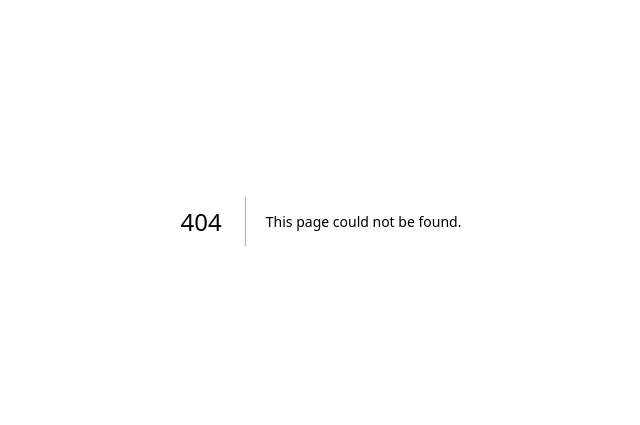
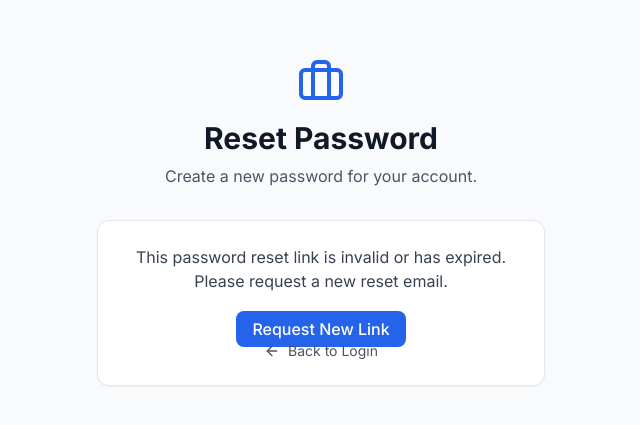
Before and after one commit to buladia9-hash/jobgshock, a Next.js app: page /reset-password in a window 1280 px wide. Before the commit this address had no page. Shown: the part 179-604 px from the top of the page, without its empty margins (319-959 px from the left). Built offline with nearby package versions, Linux system fonts and the light colour scheme; no server answers.

Commit message:
Complete forgot password flow

```diff
--- a/app/(auth)/login/page.tsx
+++ b/app/(auth)/login/page.tsx
@@ -46,15 +46,17 @@ export default function Login() {
             <input type="email" value={email} onChange={(e) => setEmail(e.target.value)} className="input" required />
           </div>
           <div className="mb-6">
-            <label className="block text-sm font-medium mb-2">Password</label>
+            <div className="flex items-center justify-between mb-2">
+              <label className="block text-sm font-medium">Password</label>
+              <Link href="/forgot-password" className="text-sm text-primary-600 hover:underline">
+                Forgot password?
+              </Link>
+            </div>
             <input type="password" value={password} onChange={(e) => setPassword(e.target.value)} className="input" required />
           </div>
           <button type="submit" disabled={loading} className="btn btn-primary w-full">
             {loading ? 'Signing in...' : 'Sign In'}
           </button>
-          <Link href="/forgot-password" className="btn btn-secondary w-full mt-3">
-            Forgot Password?
-          </Link>
           <p className="text-center mt-4 text-sm text-gray-600">
             Don't have an account? <Link href="/register" className="text-primary-600 hover:underline">Sign up</Link>
           </p>
--- /dev/null
+++ b/app/(auth)/reset-password/page.tsx
@@ -0,0 +1,120 @@
+'use client';
+import { useMemo, useState } from 'react';
+import { useRouter, useSearchParams } from 'next/navigation';
+import Link from 'next/link';
+import { account } from '@/lib/appwrite';
+import toast from 'react-hot-toast';
+import { ArrowLeft, Briefcase } from 'lucide-react';
+
+export default function ResetPasswordPage() {
+  const router = useRouter();
+  const searchParams = useSearchParams();
+  const [password, setPassword] = useState('');
+  const [confirmPassword, setConfirmPassword] = useState('');
+  const [loading, setLoading] = useState(false);
+  const [completed, setCompleted] = useState(false);
+
+  const userId = useMemo(() => searchParams.get('userId') || '', [searchParams]);
+  const secret = useMemo(() => searchParams.get('secret') || '', [searchParams]);
+  const hasRecoveryParams = Boolean(userId && secret);
+
+  const handleSubmit = async (e: React.FormEvent) => {
+    e.preventDefault();
+    if (!hasRecoveryParams) {
+      toast.error('Invalid or expired reset link');
+      return;
+    }
+    if (password.length < 8) {
+      toast.error('Password must be at least 8 characters');
+      return;
+    }
+    if (password !== confirmPassword) {
+      toast.error('Passwords do not match');
+      return;
+    }
+
+    setLoading(true);
+    try {
+      await account.updateRecovery(userId, secret, password, confirmPassword);
+      setCompleted(true);
+      toast.success('Password updated successfully');
+      setTimeout(() => router.push('/login'), 1200);
+    } catch (error: any) {
+      toast.error(error.message || 'Failed to reset password');
+    } finally {
+      setLoading(false);
+    }
+  };
+
+  return (
+    <div className="min-h-screen flex items-center justify-center bg-gray-50 px-4">
+      <div className="max-w-md w-full">
+        <div className="text-center mb-8">
+          <div className="flex justify-center mb-4">
+            <Briefcase className="w-12 h-12 text-primary-600" />
+          </div>
+          <h2 className="text-3xl font-bold">Reset Password</h2>
+          <p className="text-gray-600 mt-2">
+            {completed ? 'Your password has been updated.' : 'Create a new password for your account.'}
+          </p>
+        </div>
+
+        {!hasRecoveryParams ? (
+          <div className="card text-center">
+            <p className="text-gray-700 mb-6">
+              This password reset link is invalid or has expired. Please request a new reset email.
+            </p>
+            <Link href="/forgot-password" className="btn btn-primary w-full mb-4">
+              Request New Link
+            </Link>
+            <Link href="/login" className="flex items-center justify-center gap-2 text-sm text-gray-600 hover:text-primary-600">
+              <ArrowLeft className="w-4 h-4" />
+              Back to Login
+            </Link>
+          </div>
+        ) : completed ? (
+          <div className="card text-center">
+            <p className="text-gray-700 mb-6">
+              Your password has been reset successfully. You can now sign in with your new password.
+            </p>
+            <Link href="/login" className="btn btn-primary w-full">
+              Go to Login
+            </Link>
+          </div>
+        ) : (
+          <form onSubmit={handleSubmit} className="card">
+            <div className="mb-4">
+              <label className="block text-sm font-medium mb-2">New Password</label>
+              <input
+                type="password"
+                value={password}
+                onChange={(e) => setPassword(e.target.value)}
+                className="input"
+                minLength={8}
+                required
+              />
+            </div>
+            <div className="mb-6">
+              <label className="block text-sm font-medium mb-2">Confirm New Password</label>
+              <input
+                type="password"
+                value={confirmPassword}
+                onChange={(e) => setConfirmPassword(e.target.value)}
+                className="input"
+                minLength={8}
+                required
+              />
+            </div>
+            <button type="submit" disabled={loading} className="btn btn-primary w-full mb-4">
+              {loading ? 'Updating...' : 'Reset Password'}
+            </button>
+            <Link href="/login" className="flex items-center justify-center gap-2 text-sm text-gray-600 hover:text-primary-600">
+              <ArrowLeft className="w-4 h-4" />
+              Back to Login
+            </Link>
+          </form>
+        )}
+      </div>
+    </div>
+  );
+}
```
